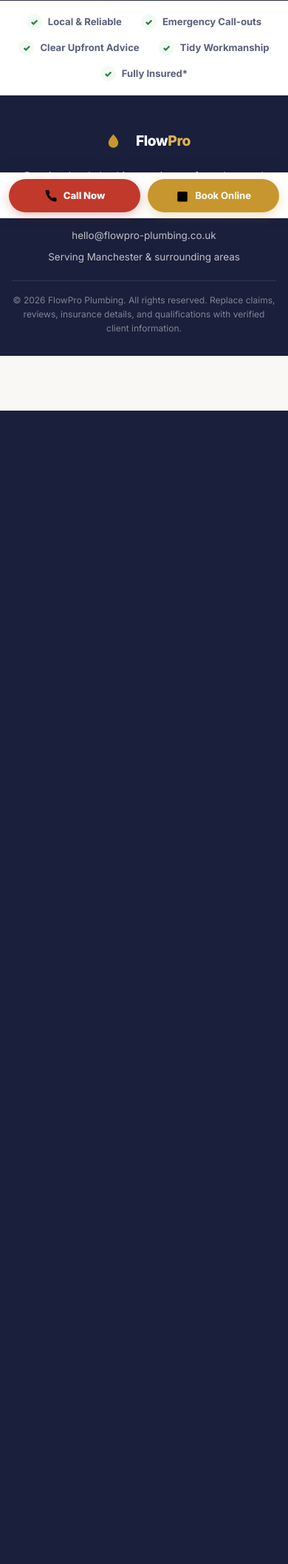
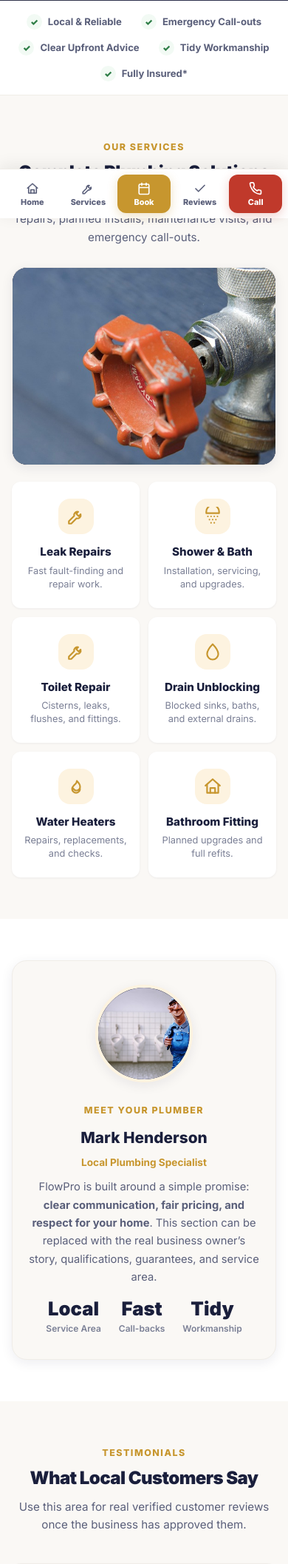
Before and after one commit to cavcom2010/plumber, a Django app: page / in a window 390 px wide. Shown: the part 549-2663 px from the top of the page at 74% size. Before the commit the page ends 1104 px from the top, so only its background shows below. Run offline with Django 5.2, Linux system fonts and the light colour scheme.

Commit message:
Improve mobile homepage navigation

```diff
--- a/trades/static/trades/css/landing.css
+++ b/trades/static/trades/css/landing.css
@@ -1183,8 +1183,9 @@
             color: rgba(255, 255, 255, 0.45);
         }
 
-        .mobile-bar {
-            display: flex;
+        .mobile-nav {
+            display: grid;
+            grid-template-columns: repeat(5, minmax(0, 1fr));
             position: fixed;
             bottom: 0;
             left: 0;
@@ -1192,19 +1193,51 @@
             z-index: 90;
             background: #fff;
             border-top: 1px solid var(--border-light);
-            padding: 8px 12px calc(8px + env(safe-area-inset-bottom));
-            gap: 10px;
+            padding: 7px 8px calc(7px + env(safe-area-inset-bottom));
+            gap: 4px;
             box-shadow: 0 -4px 20px rgba(0, 0, 0, 0.08);
         }
 
-        .mobile-bar .btn {
-            flex: 1;
-            font-size: 0.82rem;
-            padding: 12px 10px;
+        .mobile-nav-item {
+            display: flex;
+            min-width: 0;
+            min-height: 52px;
+            align-items: center;
+            justify-content: center;
+            flex-direction: column;
+            gap: 4px;
+            border-radius: 12px;
+            color: var(--text-light);
+            text-decoration: none;
+            font-size: 0.68rem;
+            font-weight: 800;
+            line-height: 1;
         }
 
-        .mobile-bar-spacer {
-            height: 74px;
+        .mobile-nav-item svg {
+            width: 18px;
+            height: 18px;
+            stroke: currentColor;
+            fill: none;
+            stroke-width: 2.2;
+            stroke-linecap: round;
+            stroke-linejoin: round;
+        }
+
+        .mobile-nav-book {
+            background: var(--gold);
+            color: #fff;
+            box-shadow: 0 4px 14px rgba(199, 150, 46, 0.28);
+        }
+
+        .mobile-nav-call {
+            background: var(--red);
+            color: #fff;
+            box-shadow: 0 4px 14px rgba(192, 57, 43, 0.24);
+        }
+
+        .mobile-nav-spacer {
+            height: 76px;
         }
 
         @media (min-width: 600px) {
@@ -1272,8 +1305,8 @@
                 display: flex;
             }
 
-            .mobile-bar,
-            .mobile-bar-spacer {
+            .mobile-nav,
+            .mobile-nav-spacer {
                 display: none;
             }
 
--- a/trades/templates/trades/base.html
+++ b/trades/templates/trades/base.html
@@ -72,11 +72,29 @@
         </div>
     </div>
 
-    <div class="mobile-bar" id="mobileBar">
-        <a href="tel:+441615550123" class="btn btn-emergency"><svg class="icon-sm"><use href="#icon-phone"></use></svg> Call Now</a>
-        <a href="{% url 'trades_booking' %}" class="btn btn-primary"><svg class="icon-sm"><use href="#icon-calendar"></use></svg> Book Online</a>
-    </div>
-    <div class="mobile-bar-spacer" id="mobileBarSpacer"></div>
+    <nav class="mobile-nav" id="mobileNav" aria-label="Mobile navigation">
+        <a href="{% url 'trades_home' %}" class="mobile-nav-item">
+            <svg aria-hidden="true"><use href="#icon-home"></use></svg>
+            <span>Home</span>
+        </a>
+        <a href="{% url 'trades_services' %}" class="mobile-nav-item">
+            <svg aria-hidden="true"><use href="#icon-wrench"></use></svg>
+            <span>Services</span>
+        </a>
+        <a href="{% url 'trades_booking' %}" class="mobile-nav-item mobile-nav-book">
+            <svg aria-hidden="true"><use href="#icon-calendar"></use></svg>
+            <span>Book</span>
+        </a>
+        <a href="{% url 'trades_reviews' %}" class="mobile-nav-item">
+            <svg aria-hidden="true"><use href="#icon-check"></use></svg>
+            <span>Reviews</span>
+        </a>
+        <a href="tel:+441615550123" class="mobile-nav-item mobile-nav-call">
+            <svg aria-hidden="true"><use href="#icon-phone"></use></svg>
+            <span>Call</span>
+        </a>
+    </nav>
+    <div class="mobile-nav-spacer" id="mobileNavSpacer"></div>
 
     <script src="{% static 'trades/js/booking.js' %}" defer></script>
 </body>
--- a/trades/templates/trades/home.html
+++ b/trades/templates/trades/home.html
@@ -3,4 +3,7 @@
 {% block content %}
     {% include "trades/partials/hero.html" %}
     {% include "trades/partials/trust_strip.html" %}
+    {% include "trades/partials/services_section.html" %}
+    {% include "trades/partials/about_section.html" %}
+    {% include "trades/partials/reviews_section.html" %}
 {% endblock %}
--- a/trades/tests.py
+++ b/trades/tests.py
@@ -31,6 +31,9 @@ class TradesLandingTests(TestCase):
 
         self.assertEqual(response.status_code, 200)
         self.assertContains(response, "Premium Plumbing")
+        self.assertContains(response, "Complete Plumbing Solutions")
+        self.assertContains(response, "What Local Customers Say")
+        self.assertContains(response, 'aria-label="Mobile navigation"')
 
     def test_services_page_loads(self):
         response = self.client.get(reverse("trades_services"))
```
